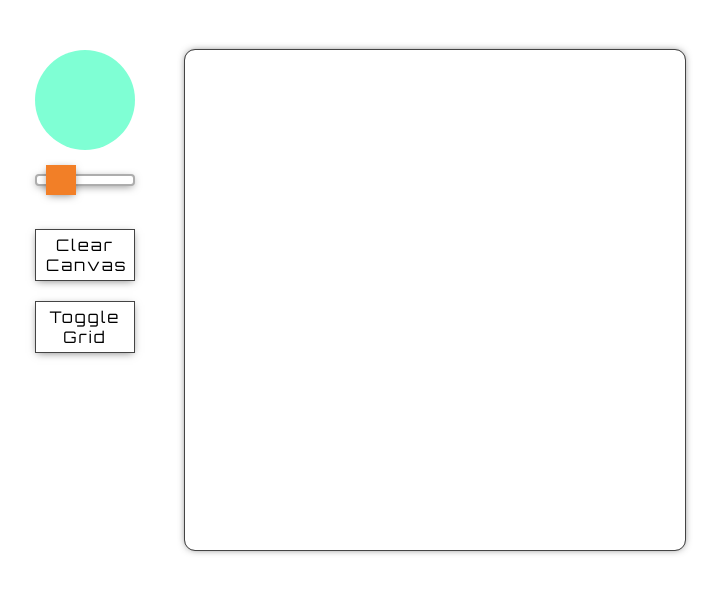
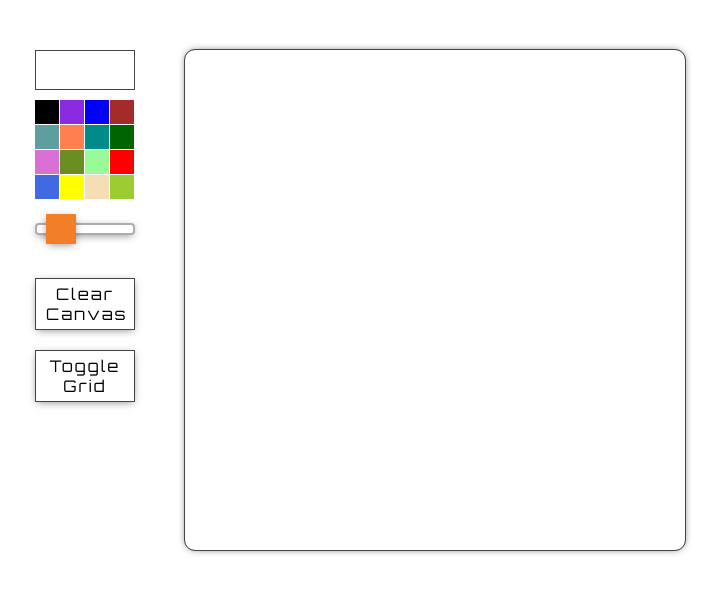
Before and after one commit to tOskr-uk/Etch-A-Sketch, a plain HTML site: page index.html in a window 1280 px wide. Shown: the whole page, without its empty margins (280-1000 px from the left). Drawn offline with Linux system fonts and the light colour scheme.

Commit message:
replaced html5 color pallete with a simple 16 color selector

```diff
--- a/index.html
+++ b/index.html
@@ -10,9 +10,24 @@
 <body>
     <section class="scetch">
         <div class="tools">
+            <div class="active-color"></div>
             <div class="color-picker">
-                <input id="color" type="color">
-                <label for="color"></label>
+                <div></div>
+                <div></div>
+                <div></div>
+                <div></div>
+                <div></div>
+                <div></div>
+                <div></div>
+                <div></div>
+                <div></div>
+                <div></div>
+                <div></div>
+                <div></div>
+                <div></div>
+                <div></div>
+                <div></div>
+                <div></div>
             </div>
             <div class="switch">
                 <input id="size" type="range" min="8" max="64" value="16">
--- a/script.js
+++ b/script.js
@@ -1,16 +1,13 @@
 'use strict';
 
 const grid = document.querySelector('.grid');
-const colorPicker = document.querySelector('.color-picker input');
+const gridToggle = document.getElementById('grid-check');
+const gridLabel = document.getElementById('grid-label');
+const colorPicker = document.querySelector('.color-picker');
+
 let PenColor = '#000';
 
 createGrid(16);
-
-
-colorPicker.addEventListener('change', ()=>{
-    PenColor = colorPicker.value;
-    colorPicker.nextElementSibling.style.backgroundColor = PenColor;
-})
 
 grid.addEventListener('mousedown',e=>{
     paintCell(e.target);
@@ -28,6 +25,7 @@ function paintCell(cell){
     }
 }
 
+// crates the grid in the DOM.
 function createGrid(size){
     const gridWidth = grid.offsetWidth;
     const cellSize = gridWidth/size;
@@ -41,12 +39,23 @@ function createGrid(size){
     }
 }
 
+// clears the grid.
 function clearCanvas(){
     const cells = document.querySelectorAll('.grid__cell');
     cells.forEach(cell => {
         cell.style.backgroundColor = 'white';
     });
 }
+
+// toggles the grid border on/off
+gridToggle.addEventListener('change', ()=>{
+    gridLabel.classList.toggle('btn--pushed');
+    if(gridLabel.classList.contains('btn--pushed')){
+        toggleGridBorder(true);
+    } else {
+        toggleGridBorder(false);
+    }
+})
 
 function toggleGridBorder(state){
     const cells = document.querySelectorAll('.grid__cell');
@@ -59,13 +68,12 @@ function toggleGridBorder(state){
     });
 }
 
-const gridToggle = document.getElementById('grid-check');
-const gridLabel = document.getElementById('grid-label');
-gridToggle.addEventListener('change', ()=>{
-    gridLabel.classList.toggle('btn--pushed');
-    if(gridLabel.classList.contains('btn--pushed')){
-        toggleGridBorder(true);
-    } else {
-        toggleGridBorder(false);
-    }
-})
+const colorArr = ['black', 'blueviolet', 'blue', 'brown', 'cadetblue', 'coral', 'darkcyan', 'darkgreen', 'orchid', 'olivedrab', 'palegreen', 'red', 'royalblue', 'yellow', 'wheat', 'yellowgreen']
+function populateColorPicker(){
+    const cells = document.querySelectorAll('.color-picker div');
+    for(let i=0;i<cells.length;i++){
+        cells[i].style.backgroundColor = colorArr[i];
+    };
+}
+
+populateColorPicker();
--- a/style.css
+++ b/style.css
@@ -52,16 +52,31 @@ body{
     height: 500px;
 }
 
-.color-picker input{
-    display: none;
+.active-color{
+    height: 4rem;
+    border: 1px solid #444;
+    margin-bottom: 1rem;
+
 }
 
-.color-picker label{
-    display: block;
-    border-radius: 50%;
-    height: 100px;
-    width: 100px;
-    background-color: aquamarine;
+.color-picker {
+    width: 9.9rem;
+    height: 9.9rem;
+    display: flex;
+    flex-flow: row wrap;
+    gap: 1px;
+}
+
+.color-picker div{
+    height: 24px;
+    width: 24px;
+    background-color: #F27F27;
+    transition: all 0.2s;
+}
+
+.color-picker div:hover{
+    transform: scale(1.2);
+    box-shadow: 0 0 10px 2px rgba(0,0,0,0.4);
 }
 
 
```
